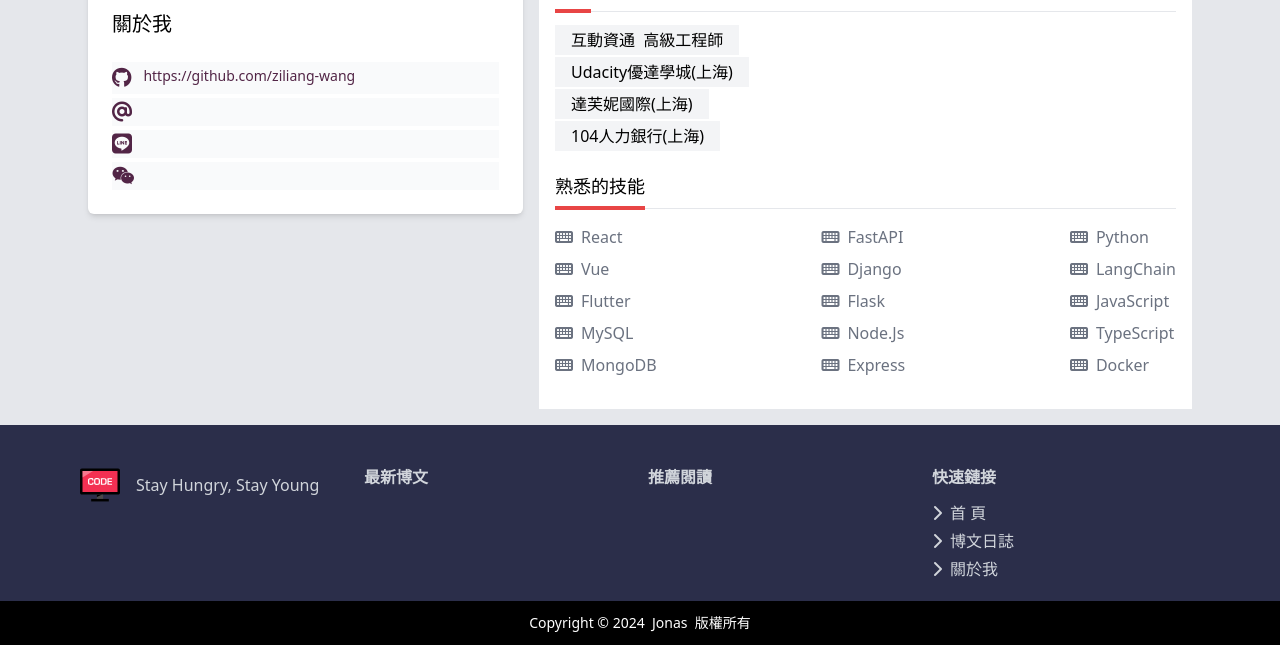
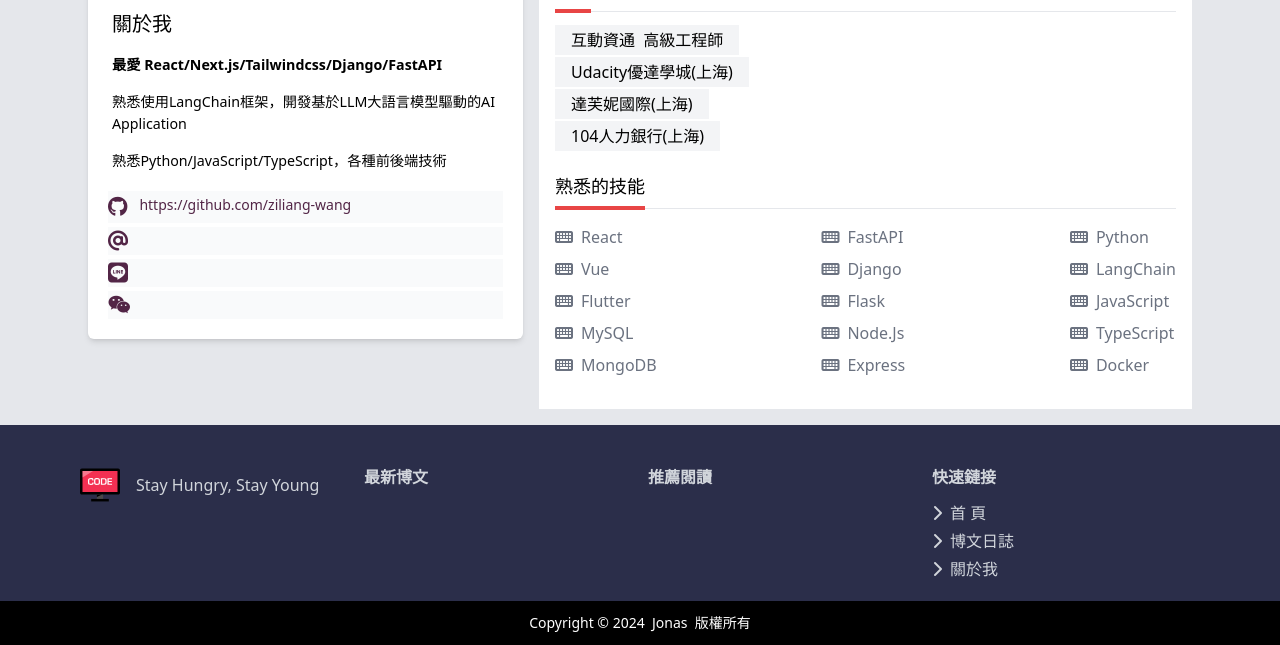
Before and after one commit to ziliang-wang/jonas-blog, a Django app: template src/templates/about.html in a window 1280 px wide. Shown: the part 279-924 px from the top of the page. Run offline with Django 5.2, Linux system fonts and the light colour scheme; the template is opened without the code that fills it, so the values that code supplies are empty; style sheets or scripts are compiled from the project's sources; some libraries are stand-ins or nearby versions.

Commit message:
fixed style

```diff
--- a/src/templates/about.html
+++ b/src/templates/about.html
@@ -48,10 +48,15 @@
             <!-- intro -->
             <div class="mt-8 mx-6">
                 <h2 class="mb-4 font-light text-xl">關於我</h2>
-                <p class="font-light text-sm">{{ item.bio | safe }}</p>
+                <p class="font-light text-[1.1111vw]">{{ item.bio | safe }}</p>
+                <ul class="mt-4 flex flex-col flex-wrap space-y-4 font-light text-[1.1111vw]">
+                    <li class="font-bold">最愛&nbsp;React/Next.js/Tailwindcss/Django/FastAPI</li>
+                    <li>熟悉使用LangChain框架，開發基於LLM大語言模型驅動的AI Application</li>
+                    <li>熟悉Python/JavaScript/TypeScript，各種前後端技術</li>
+                </li>
             </div>
             <!-- contact info -->
-            <ul class="m-6 text-sm text-teritary">
+            <ul class="m-5 text-sm text-teritary">
                 <li class="mb-1 bg-gray-50 py-1 flex items-center">
                     <i class="fa-brands fa-github text-xl mr-3"></i> <span class="pb-1"><a href="https://github.com/ziliang-wang" target="_blank">https://github.com/ziliang-wang</a></span>
                 </li>
```
